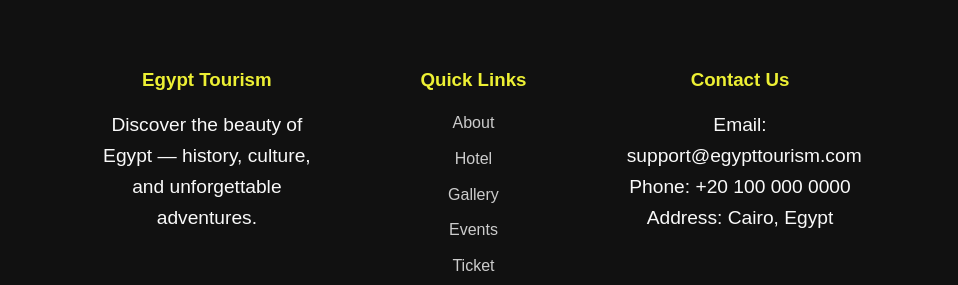
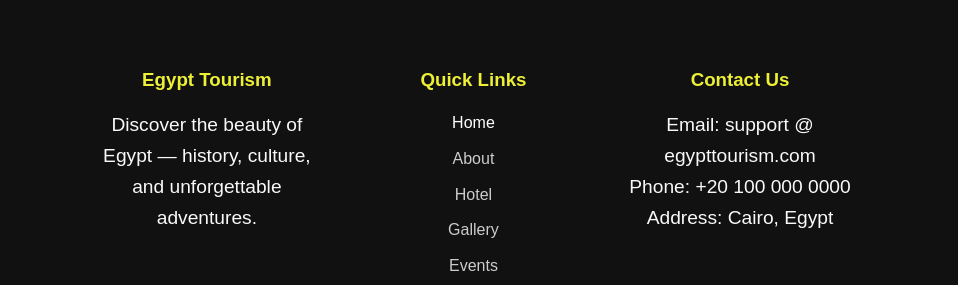
Before and after one commit to mafdeashak-dot/Museum5, a plain HTML site: page hotel.html in a window 1280 px wide. Shown: the part 1249-1534 px from the top of the page, 0-958 px from the left. Drawn offline with Linux system fonts and the light colour scheme.

Commit message:
Update hotel.html

```diff
--- a/hotel.html
+++ b/hotel.html
@@ -179,7 +179,7 @@
 
 <div class="footer-box">
 <h3>Quick Links</h3>
-<ul>   <li><a href="index.html"></a></li>
+<ul>   <li><a href="index.html"></a> Home</li>
             <li><a href="about.html">About</a></li>
             <li><a href="hotel.html">Hotel</a></li>
             <li><a href="gallery.html">Gallery</a></li>
@@ -193,7 +193,7 @@
 
 <div class="footer-box">
 <h3>Contact Us</h3>
-<p>Email: support@egypttourism.com</p>
+<p>Email: support @ egypttourism.com</p>
 <p>Phone: +20 100 000 0000</p>
 <p>Address: Cairo, Egypt</p>
 </div>
```
